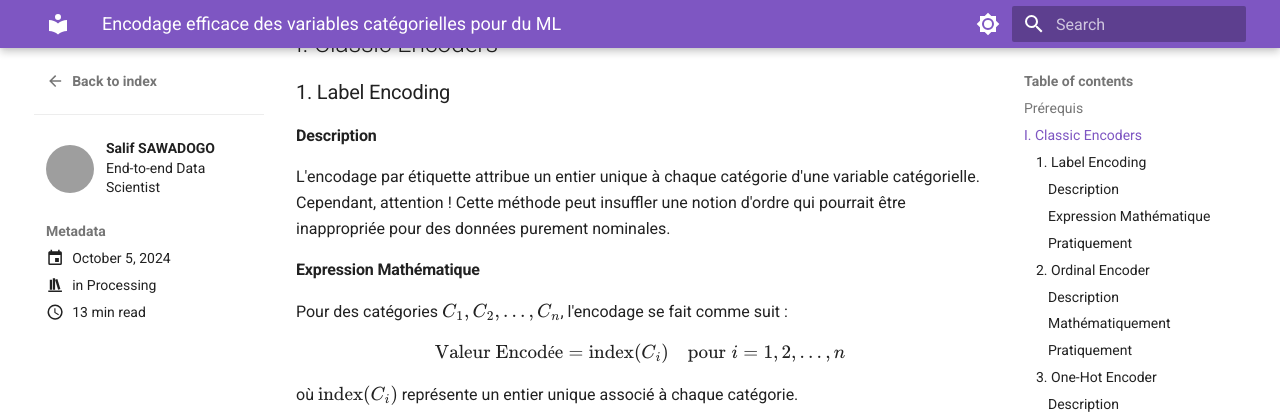
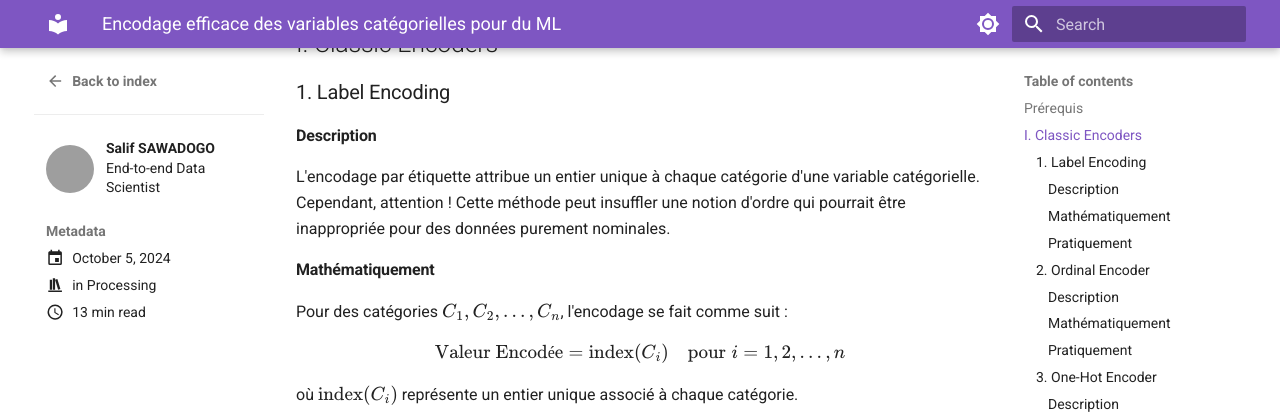
Before and after one commit to sawallesalfo/blog, an MkDocs documentation site: the page built from docs/posts/encoding_categorical_features_for_ML.md, in a window 1280 px wide and 900 px high, scrolled down 1147 px. Shown: the top 414 px of the window. Built offline with MkDocs 1.6.1 and Material for MkDocs 9.7.7, drawn with Linux system fonts in a browser that asks for light colours; comment, search, counter and statistics services are not loaded; grey boxes are pictures that could not be loaded.

Commit message:
deploy caterigocal encoder

```diff
--- a/docs/posts/encoding_categorical_features_for_ML.md
+++ b/docs/posts/encoding_categorical_features_for_ML.md
@@ -40,7 +40,7 @@ Pour modéliser cette table de données, il nous faut transformer la colonne x4
 #### Description
 L'encodage par étiquette attribue un entier unique à chaque catégorie d'une variable catégorielle. Cependant, attention ! Cette méthode peut insuffler une notion d'ordre qui pourrait être inappropriée pour des données purement nominales.
 
-#### Expression Mathématique
+#### Mathématiquement
 Pour des catégories $C_1, C_2, \ldots, C_n$, l'encodage se fait comme suit :
 $$
 \text{Valeur Encodée} = \text{index}(C_i) \quad \text{pour} \; i = 1, 2, \ldots, n
```
